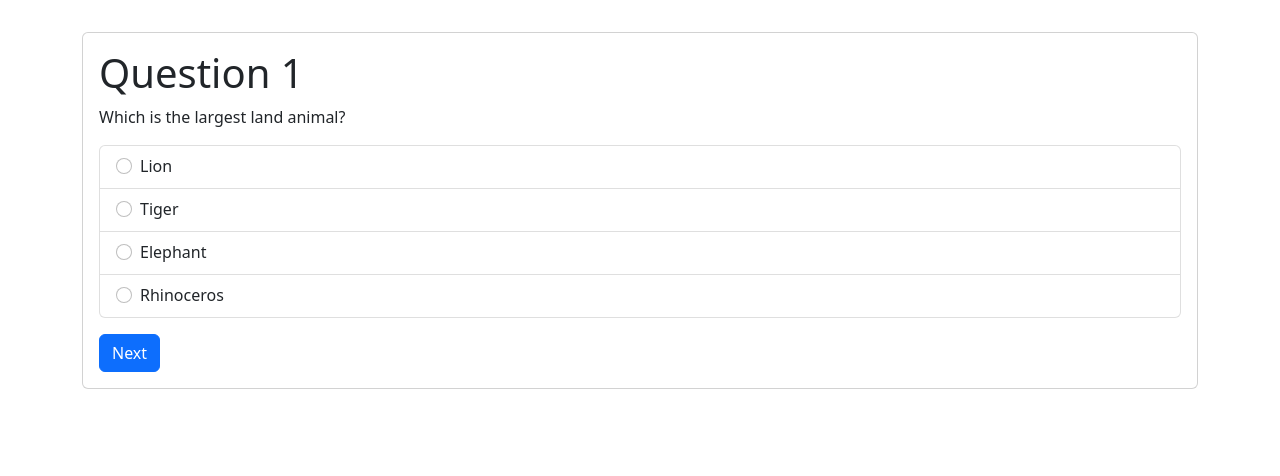
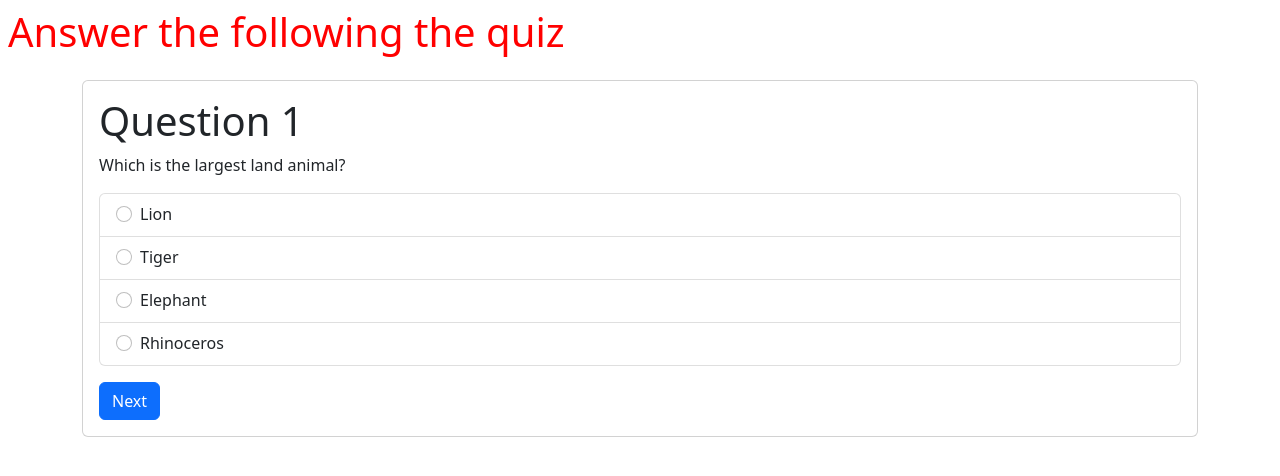
Before and after one commit to Yugandhar182/Quiz_Assignment, a Svelte app: page / in a window 1280 px wide. Shown: the top 476 px of the page. Built offline with nearby package versions, Linux system fonts and the light colour scheme.

Commit message:
heading is added

```diff
--- a/src/App.svelte
+++ b/src/App.svelte
@@ -1,3 +1,5 @@
+
+<h1 style="color:red;"> Answer the following the quiz</h1>
 <script>
 	import { onMount } from "svelte";
 	import 'bootstrap/dist/css/bootstrap.min.css';
```
